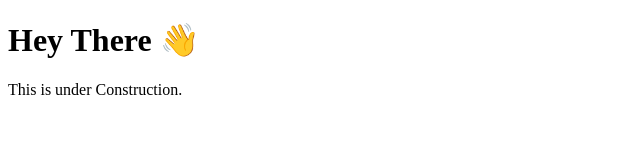
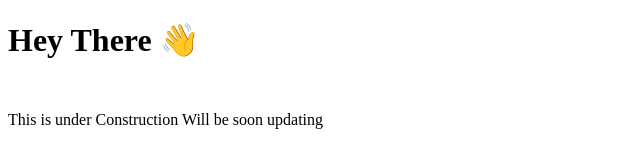
Before and after one commit to thehacklady/thehacklady.github.io, a plain HTML site: page index.html in a window 1280 px wide. Shown: the whole page, without its empty margins (0-640 px from the left). Drawn offline with Linux system fonts and the light colour scheme.

Commit message:
second commit

```diff
--- a/index.html
+++ b/index.html
@@ -2,6 +2,6 @@
 <html>
 <body>
 <h1>Hey There <span class="wave">👋</span></h1>
-<p>This is under Construction.</p>
+<p>This is under Construction <i class='fas fa-hammer' style='font-size:48px;color:red'></i> Will be soon updating </p>
 </body>
 </html>
```
